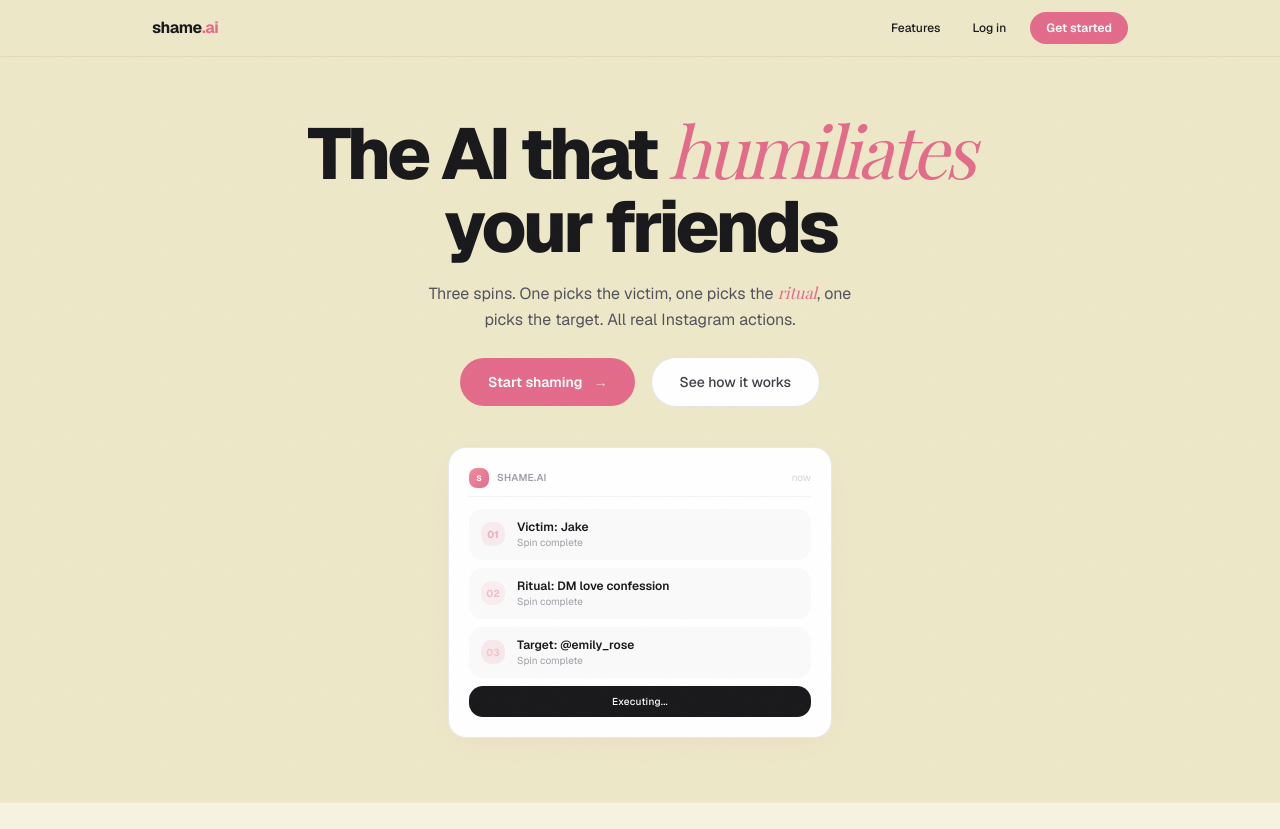
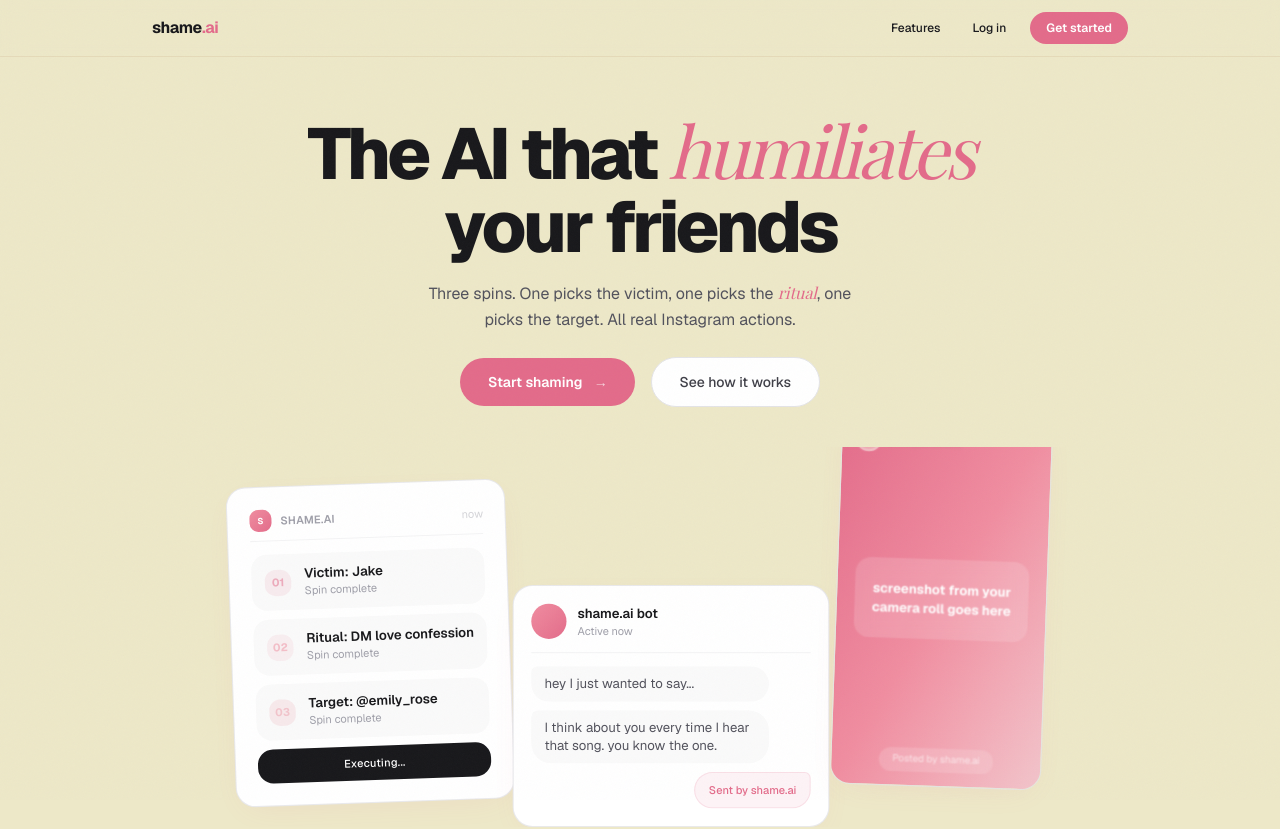
Before and after one commit to michaelmazilu/shame.ai, a Next.js app in the folder webapp/: page / in a window 1280 px wide. Shown: the top 829 px of the page. Built offline with nearby package versions, Linux system fonts and the light colour scheme; grey boxes are pictures that could not be loaded.

Commit message:
Update page.tsx

```diff
--- a/webapp/app/page.tsx
+++ b/webapp/app/page.tsx
@@ -305,18 +305,36 @@
           </motion.div>
         </div>
 
-        {/* Hero mockup — single centred card */}
-        <motion.div
-          initial={{ opacity: 0, y: 40 }}
-          animate={{ opacity: 1, y: 0 }}
-          transition={{ duration: 0.8, delay: 0.6, type: "spring", stiffness: 80, damping: 18 }}
-          whileHover={{ y: -4, transition: { type: "spring", stiffness: 300, damping: 20 } }}
-          className="mt-10 flex justify-center"
-        >
-          <div className="w-full max-w-sm">
+        {/* Mockup cards — centred row, scaled up */}
+        <div className="mt-10 flex items-end justify-center gap-6 overflow-hidden">
+          <motion.div
+            initial={{ opacity: 0, y: 60, rotate: -2 }}
+            animate={{ opacity: 1, y: 0, rotate: -2 }}
+            transition={{ duration: 0.9, delay: 0.6, type: "spring", stiffness: 80, damping: 18 }}
+            whileHover={{ rotate: 0, y: -8, transition: { type: "spring", stiffness: 300, damping: 20 } }}
+            className="shrink-0 hidden sm:block mb-6 scale-110 origin-bottom"
+          >
             <MockNotification />
-          </div>
-        </motion.div>
+          </motion.div>
+          <motion.div
+            initial={{ opacity: 0, y: 70 }}
+            animate={{ opacity: 1, y: 0 }}
+            transition={{ duration: 0.9, delay: 0.8, type: "spring", stiffness: 80, damping: 18 }}
+            whileHover={{ y: -8, transition: { type: "spring", stiffness: 300, damping: 20 } }}
+            className="shrink-0 scale-110 origin-bottom"
+          >
+            <MockDM />
+          </motion.div>
+          <motion.div
+            initial={{ opacity: 0, y: 60, rotate: 2 }}
+            animate={{ opacity: 1, y: 0, rotate: 2 }}
+            transition={{ duration: 0.9, delay: 1.0, type: "spring", stiffness: 80, damping: 18 }}
+            whileHover={{ rotate: 0, y: -8, transition: { type: "spring", stiffness: 300, damping: 20 } }}
+            className="shrink-0 hidden md:block mb-10 scale-110 origin-bottom"
+          >
+            <MockStory />
+          </motion.div>
+        </div>
       </section>
 
       {/* Testimonials */}
```
